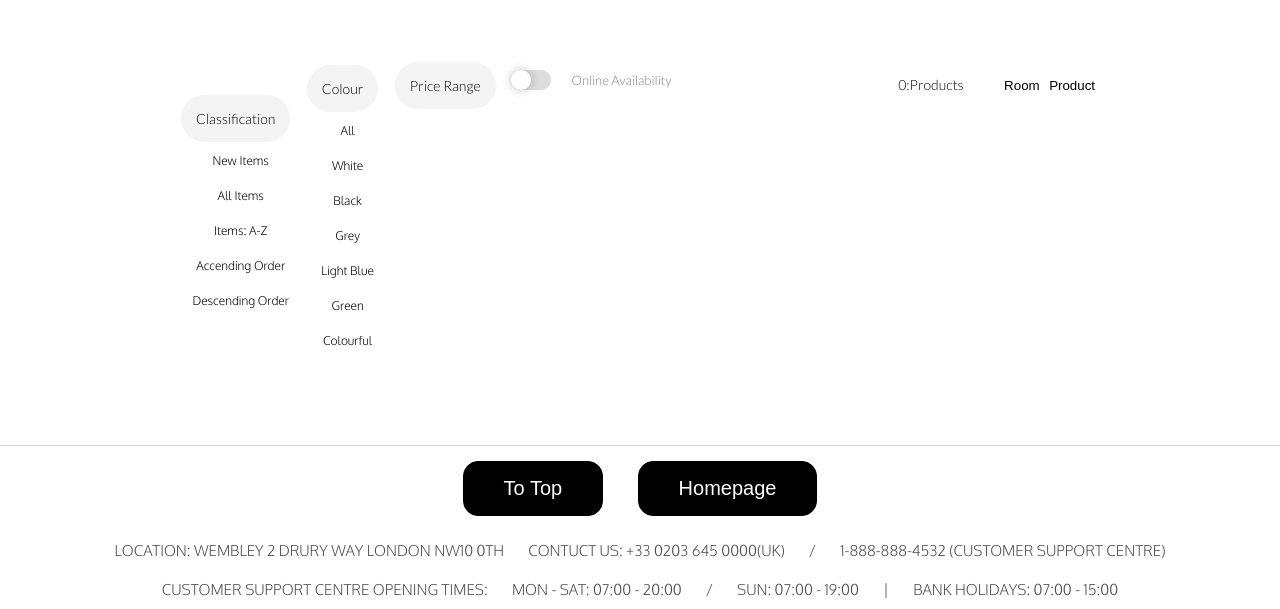
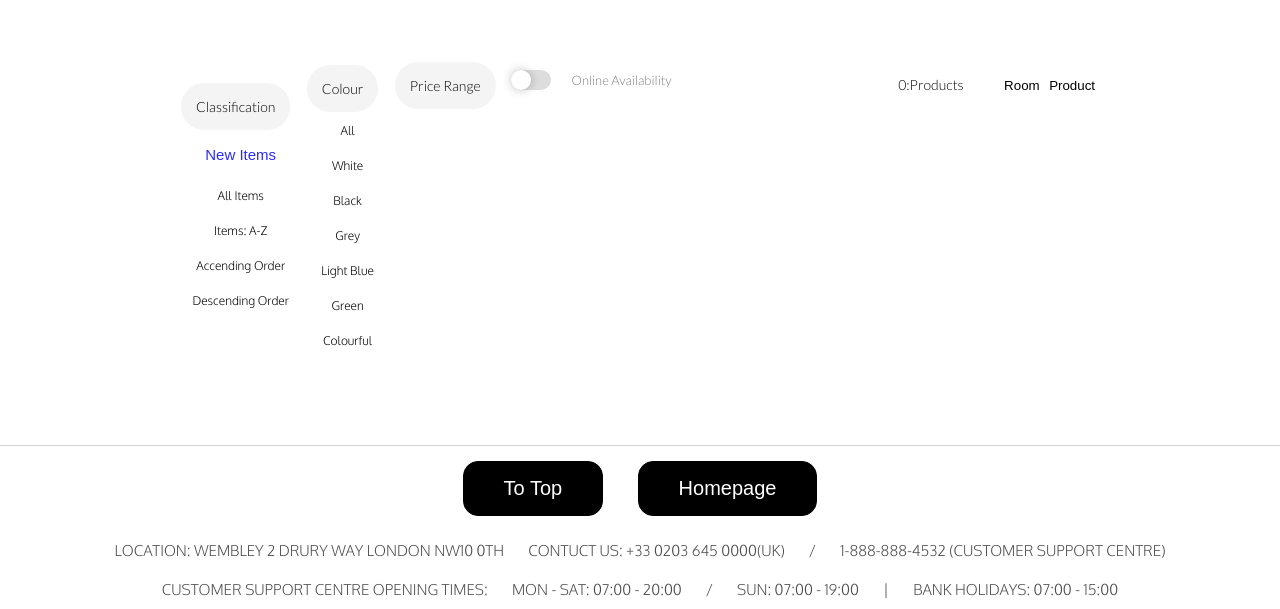
Before and after one commit to alexgaitanis/HTML-CSS-Test, a website built with Parcel: page HTMLTest/New.html in a window 1280 px wide. Shown: the part 1450-2059 px from the top of the page. Built offline with nearby package versions, Linux system fonts and the light colour scheme.

Commit message:
Update New.html

```diff
--- a/HTMLTest/New.html
+++ b/HTMLTest/New.html
@@ -32,7 +32,7 @@
     <div id="ItemClassification" class="ClassificationDiv">
       <h2>Classification</h2>
       <ul class="ClassificationUl">
-        <li>New Items</li>
+        <a href="><li>New Items</li></a>
         <li>All Items</li>
         <li>Items: A-Z</li>
         <li>Accending Order</li>
```
